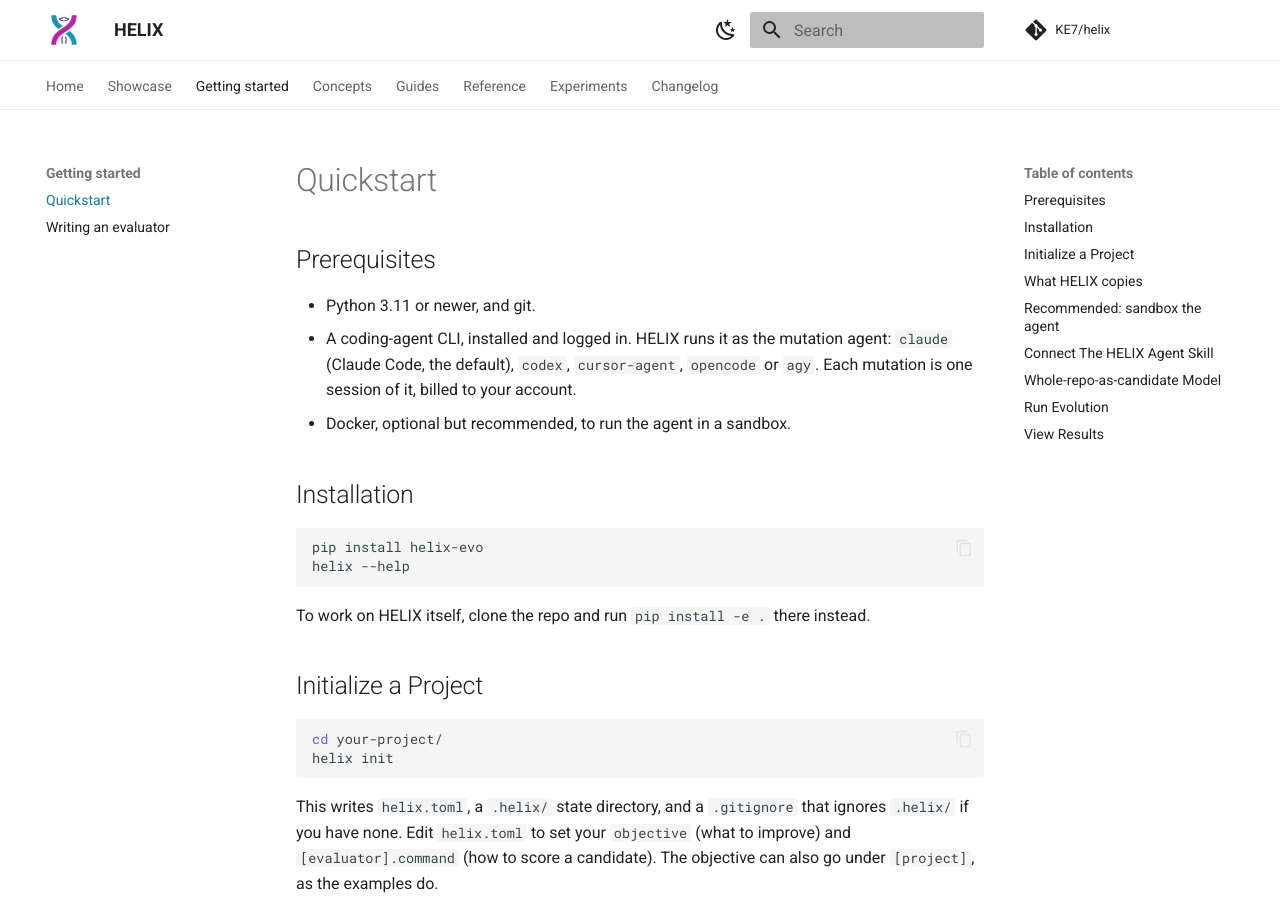
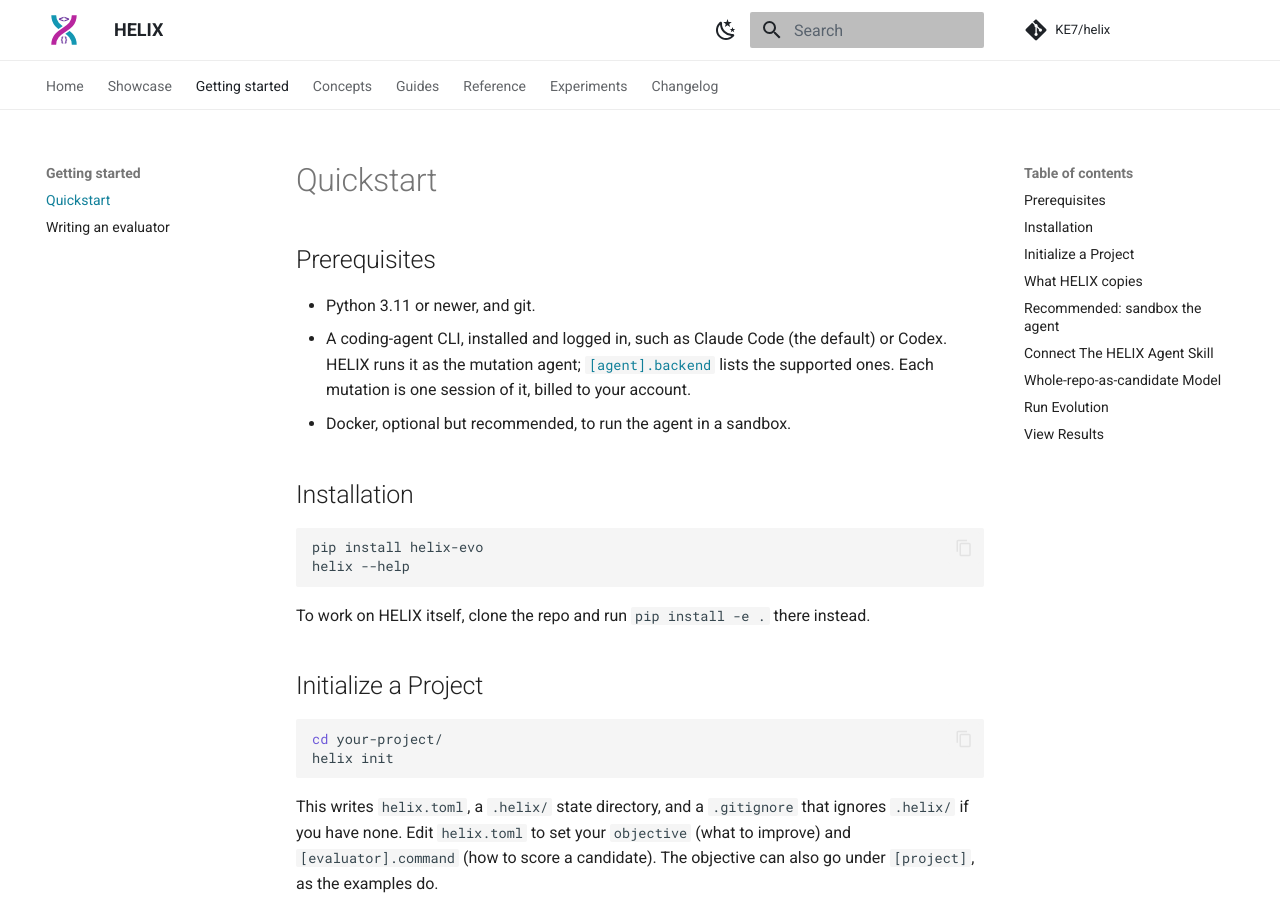
Before and after one commit to KE7/helix, an MkDocs documentation site: the page built from docs/getting-started/quickstart.md, in a window 1280 px wide and 900 px high. Built offline with MkDocs 1.6.1 and Material for MkDocs 9.7.7, drawn with Linux system fonts in a browser that asks for light colours; comment, search, counter and statistics services are not loaded.

Commit message:
docs: name two example agents instead of listing every backend
Co-Authored-By: Claude Opus 5.5 <noreply@anthropic.com>

```diff
--- a/docs/getting-started/quickstart.md
+++ b/docs/getting-started/quickstart.md
@@ -3,7 +3,7 @@
 ## Prerequisites
 
 - Python 3.11 or newer, and git.
-- A coding-agent CLI, installed and logged in. HELIX runs it as the mutation agent: `claude` (Claude Code, the default), `codex`, `cursor-agent`, `opencode` or `agy`. Each mutation is one session of it, billed to your account.
+- A coding-agent CLI, installed and logged in, such as Claude Code (the default) or Codex. HELIX runs it as the mutation agent; [`[agent].backend`](../guides/configuration.md) lists the supported ones. Each mutation is one session of it, billed to your account.
 - Docker, optional but recommended, to run the agent in a sandbox.
 
 ## Installation
```
Also changed, not shown: README.md (+1 -1 lines), docs/index.md (+1 -1 lines).
